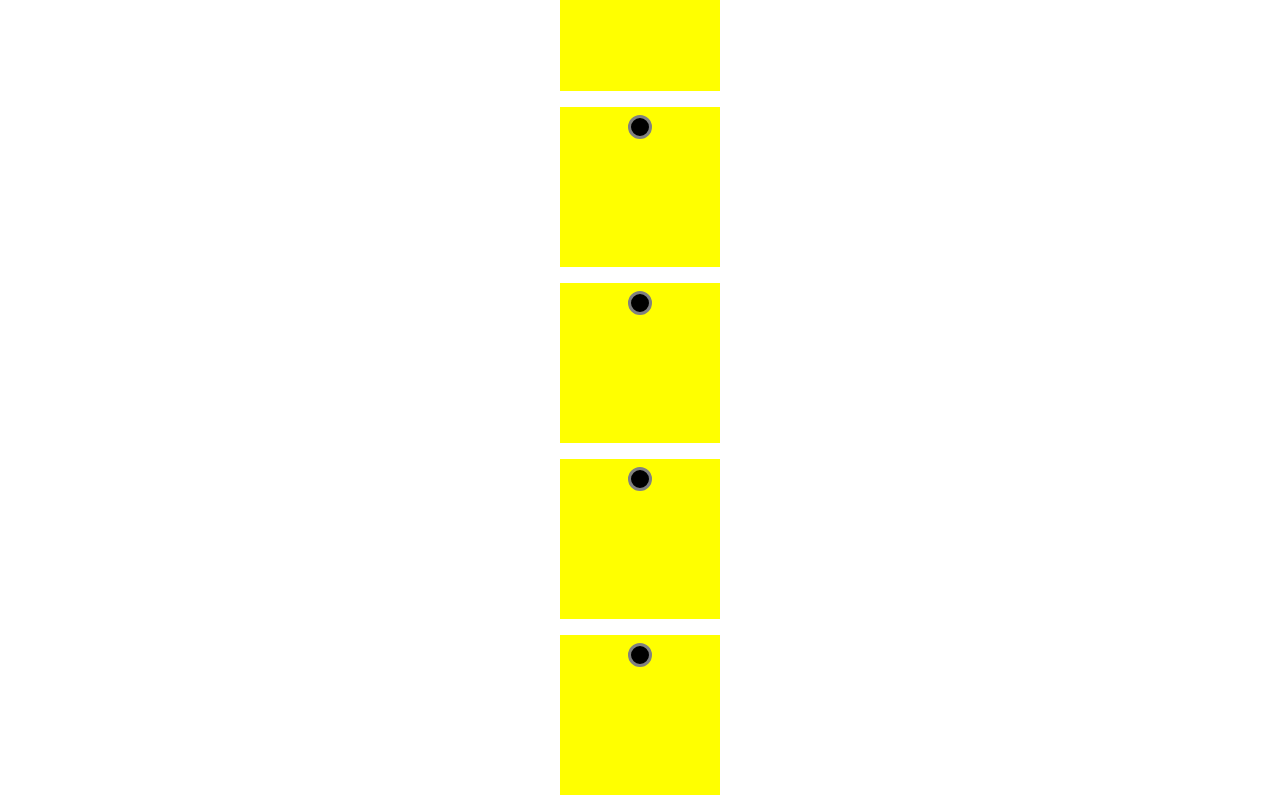
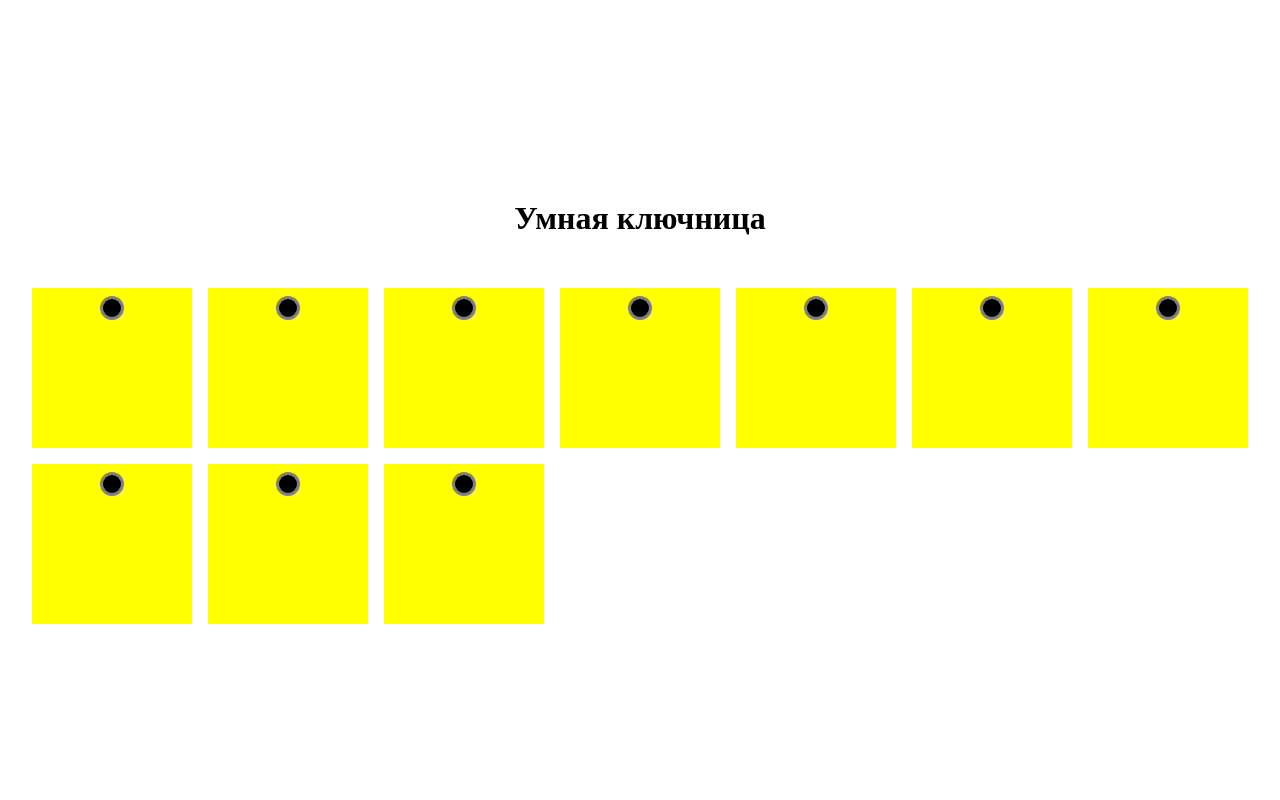
Before and after one commit to vladcheck/Key-keeper, a React (Vite) app: page / in a window 1280 px wide. Shown: the top 800 px of the page. Built offline with nearby package versions, Linux system fonts and the light colour scheme.

Commit message:
Fix inproper rendering of #root

```diff
--- a/src/stylesheets/style.sass
+++ b/src/stylesheets/style.sass
@@ -5,6 +5,9 @@
 
 :root
     font-size: 16px
+
+div#root
+    width: 100%
 
 body
     width: 100vw
```
